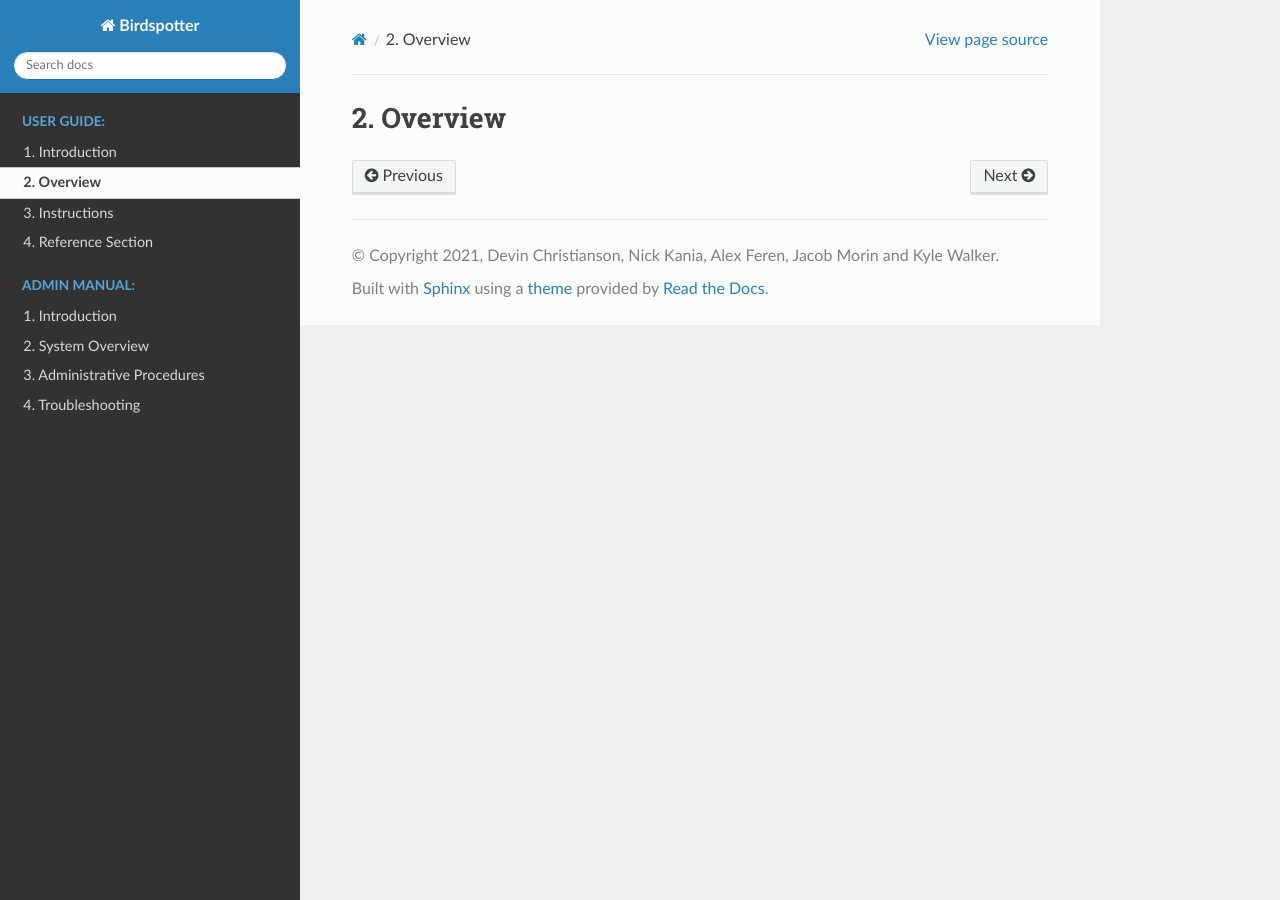
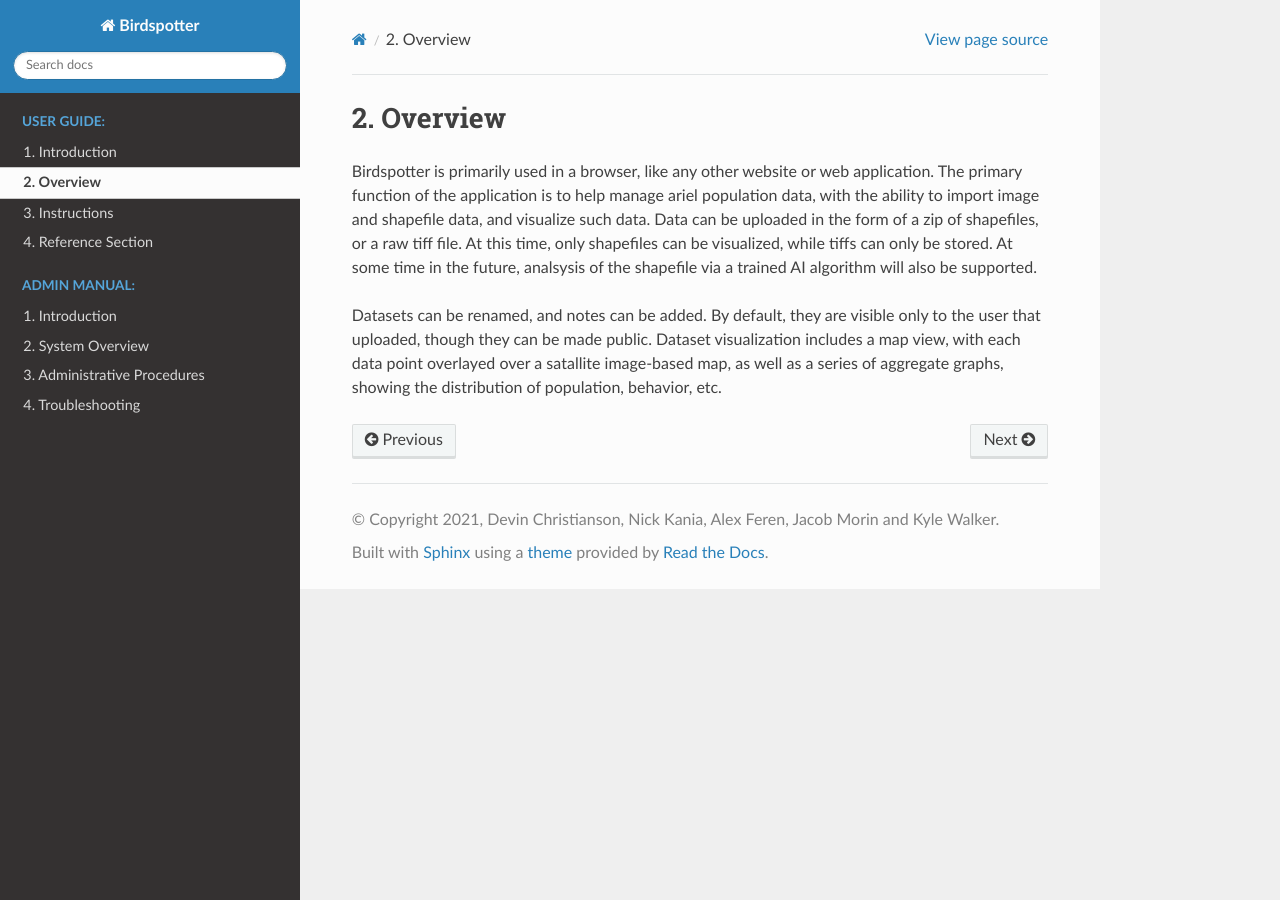
Before and after one commit to birdspotter-project/COS397, a Sphinx documentation site: the page built from docs/source/user_guide/overview.rst, in a window 1280 px wide. Built offline with Sphinx 7.4.7 and the Read the Docs theme 2.0.0, drawn with Linux system fonts in a browser that asks for light colours.

Commit message:
initial overview

```diff
--- a/docs/source/user_guide/overview.rst
+++ b/docs/source/user_guide/overview.rst
@@ -1,3 +1,11 @@
 ***************************************
 Overview
 ***************************************
+
+Birdspotter is primarily used in a browser, like any other website or web application.
+The primary function of the application is to help manage ariel population data, with the ability to import image and shapefile data, and visualize such data.
+Data can be uploaded in the form of a zip of shapefiles, or a raw tiff file. At this time, only shapefiles can be visualized, while tiffs can only be stored.
+At some time in the future, analsysis of the shapefile via a trained AI algorithm will also be supported.
+
+Datasets can be renamed, and notes can be added. By default, they are visible only to the user that uploaded, though they can be made public.
+Dataset visualization includes a map view, with each data point overlayed over a satallite image-based map, as well as a series of aggregate graphs, showing the distribution of population, behavior, etc.
```
